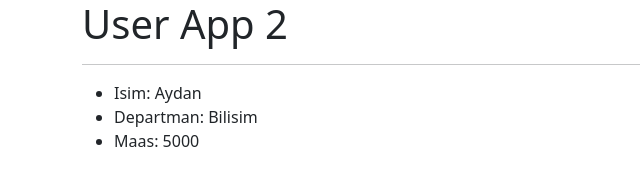
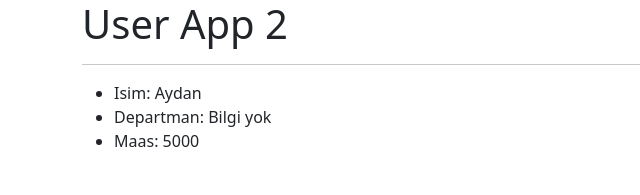
Before and after one commit to Aydan-Shah/reactTutorial, a React (Create React App) app: page / in a window 1280 px wide. Shown: the top 195 px of the page, without its empty margins (0-640 px from the left). Built offline with nearby package versions, Linux system fonts and the light colour scheme.

Commit message:
propTypes and defaultProps

```diff
--- a/src/App.js
+++ b/src/App.js
@@ -35,7 +35,7 @@
        <User
        name = "Aydan"
        salary = "5000"
-       departmen = "Bilisim"
+      //  departmen = "Bilisim"
        />
 
       </div>
--- a/src/components/Navbar.js
+++ b/src/components/Navbar.js
@@ -1,5 +1,5 @@
 import React from 'react'
-
+import PropTypes from "prop-types";
 // function Navbar() {
 //   return (
 //     <div>
@@ -18,4 +18,10 @@
       </div>
     )
   }
+  Navbar.propTypes = {
+    title: PropTypes.string.isRequired
+  }
+  Navbar.defaultProps = {
+    title: "Default App"
+  }
   export default Navbar;
--- a/src/components/User.js
+++ b/src/components/User.js
@@ -1,6 +1,12 @@
 import React, { Component } from 'react'
+import PropTypes from 'prop-types'
 
 class User extends Component {
+    static defaultProps = {
+        name: "Bilgi yok",
+        salary: "Bilgi yok",
+        departmen: "Bilgi yok"
+    }
   render() {
     // Destructing
 
@@ -22,5 +28,14 @@
     )
   }
 }
-
+User.propTypes = {
+    name: PropTypes.string.isRequired,
+    salary: PropTypes.string.isRequired,
+    departmen: PropTypes.string.isRequired
+}
+// User.defaultProps = {
+//     name: "Bilgi yok",
+//     salary: "Bilgi yok",
+//     departmen: "Bilgi yok"
+// }
 export default User;
```
